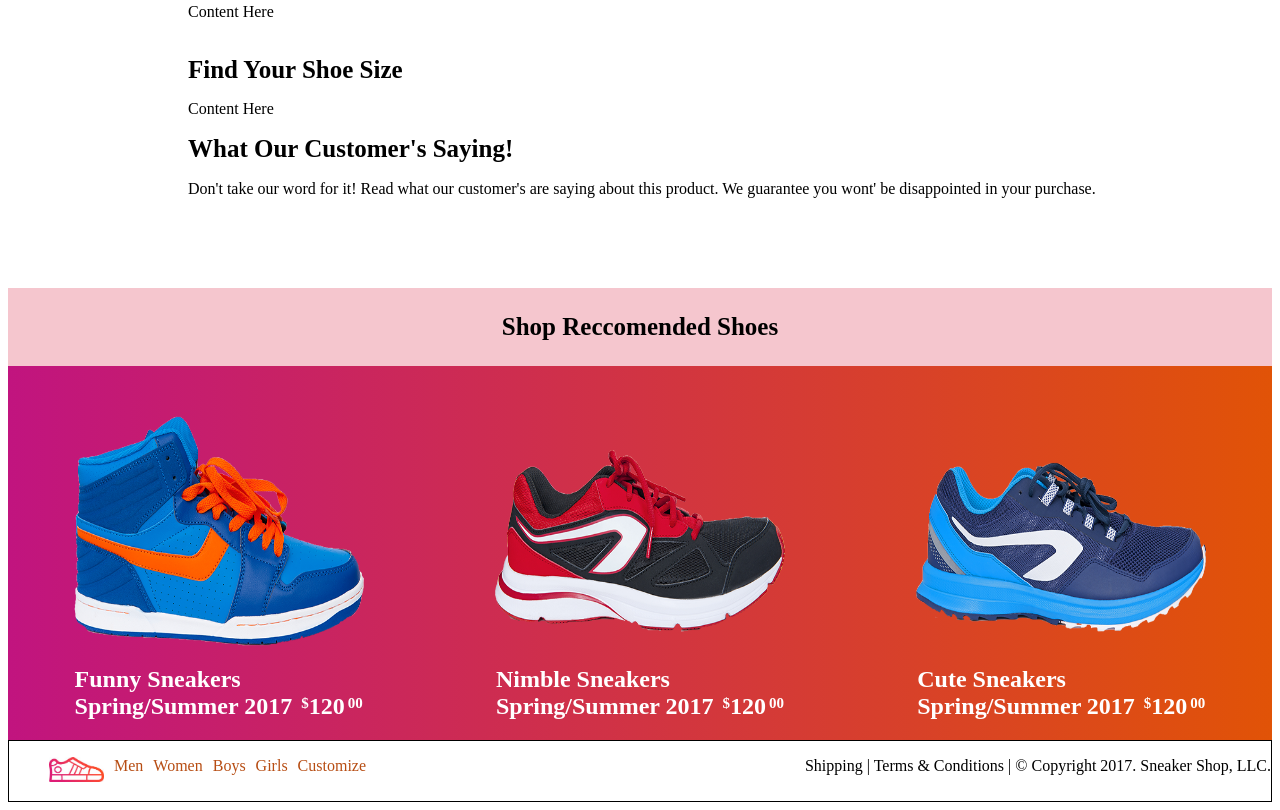
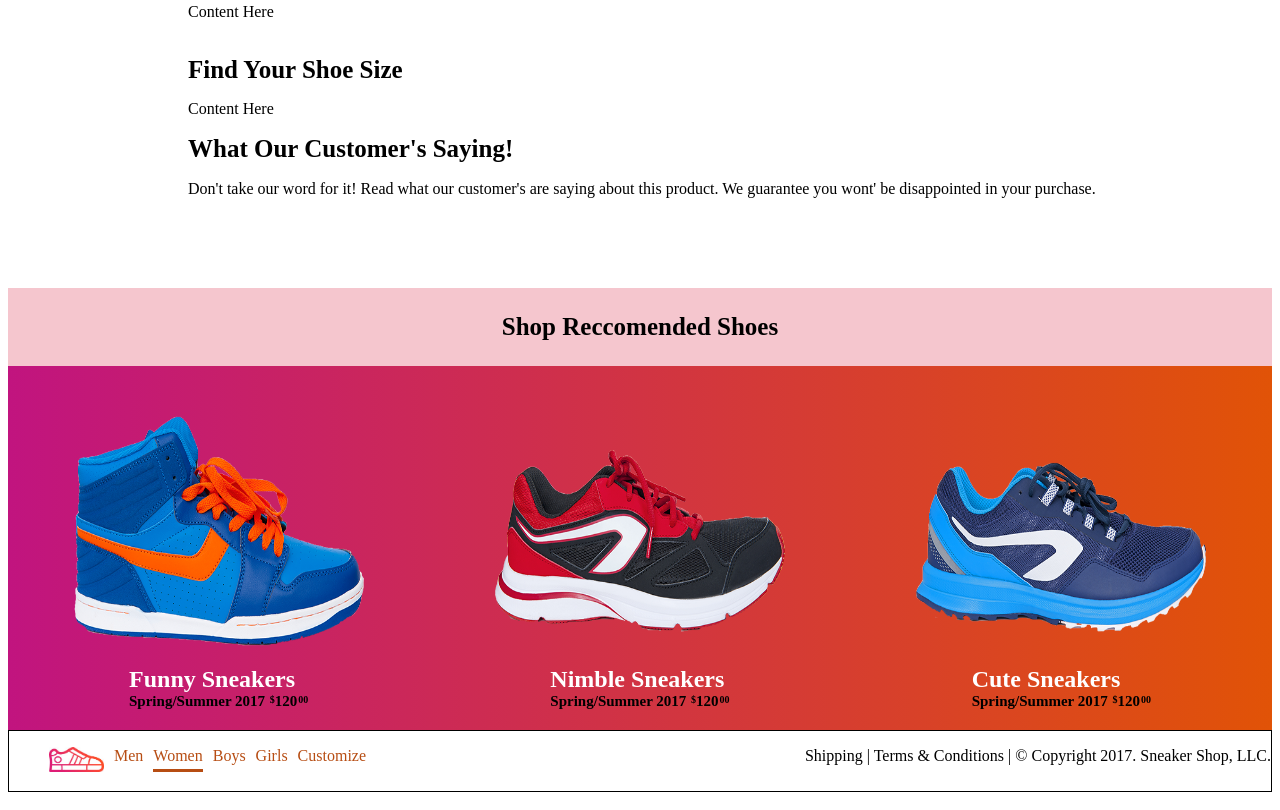
Before and after one commit to JGrant024/Quick-Sneakers-2, a plain HTML site: page index.html in a window 1280 px wide. Shown: the part 665-1475 px from the top of the page. Drawn offline with Linux system fonts and the light colour scheme.

Commit message:
continued updates

```diff
--- a/index.html
+++ b/index.html
@@ -19,7 +19,7 @@
           class="day-1-logo"
         />
         <li><a href="#">Men</a></li>
-        <li><a href="#">Women</a></li>
+        <li class="women"><a href="#">Women</a></li>
         <li><a href="#">Boys</a></li>
         <li><a href="#">Girls</a></li>
         <li><a href="#">Customize</a></li>
@@ -159,7 +159,7 @@
             class="day-1-logo"
           />
           <li><a href="#">Men</a></li>
-          <li><a href="#">Women</a></li>
+          <li class="women"><a href="#">Women</a></li>
           <li><a href="#">Boys</a></li>
           <li><a href="#">Girls</a></li>
           <li><a href="#">Customize</a></li>
--- a/main.css
+++ b/main.css
@@ -2,6 +2,7 @@ ul {
   display: flex;
   gap: 10px;
   list-style-type: none;
+  font-size: 16px;
 }
 
 a {
@@ -93,6 +94,7 @@ h5 {
     rgb(193, 20, 127),
     rgb(225, 83, 7)
   );
+
 }
 
 .imageInnerContainer {
@@ -144,6 +146,8 @@ p {
 .sheree2 {
   font-family: "Times New Roman", Times, serif;
   text-align: left;
+  color: black;
+  font-size: 15px;
 }
 
 .quick {
@@ -194,6 +198,11 @@ h3 {
   width: 392px;
 }
 
+.women {
+  border-bottom: 3px solid rgb(183, 77, 19);
+  padding-bottom: 3px;
+}
+
 .reviews {
   color: black;
   float: right;
@@ -221,10 +230,10 @@ h3 {
 }
 
 .cents2 {
-  font-size: 15px;
-  margin-left: 3px;
+  font-size: 10px;
+  margin-left: 1px;
   position: relative;
-  top: -6px;
+  top: -3px;
 }
 
 button {
```
